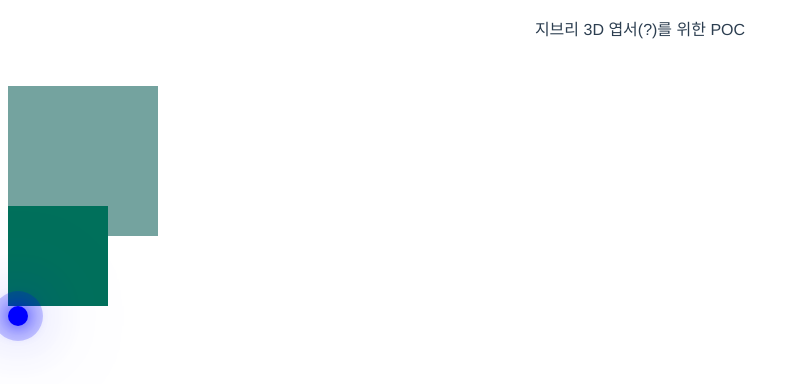
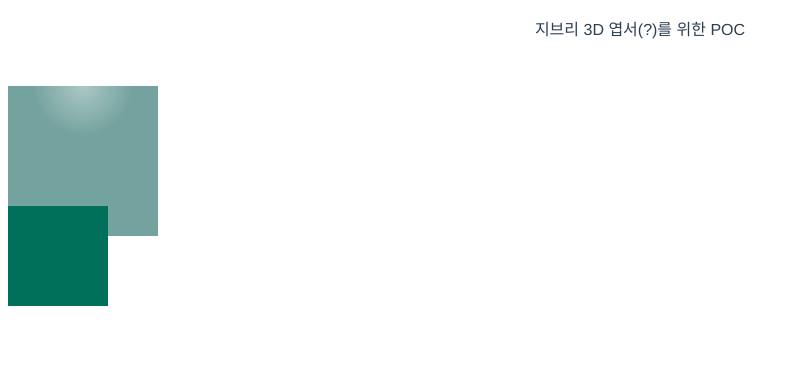
Before and after one commit to idoasisay/ghibli-fan-goods, a Vue app in the folder client/: page / in a window 1280 px wide. Shown: the top 384 px of the page, without its empty margins (0-807 px from the left). Built offline with nearby package versions, Linux system fonts and the light colour scheme.

Commit message:
practice glar effect

```diff
--- a/client/src/views/MainView.vue
+++ b/client/src/views/MainView.vue
@@ -4,7 +4,6 @@
     <div>
       <div class="circle" ref="cir" @mousemove="skew"></div>
       <div class="square" ref="squ" @mousemove="skew"></div>
-      <div class="cursor" ref="cur" @mousemove="curs"></div>
     </div>
   </div>
 </template>
@@ -33,38 +32,17 @@ export default {
       this.$refs.cir.style.setProperty("--mouse-y", e.clientY);
       this.$refs.squ.style.setProperty("--mouse-x", e.clientX);
       this.$refs.squ.style.setProperty("--mouse-y", e.clientY);
+      const x = e.pageX - this.$refs.cir.offsetLeft;
+      const y = e.pageY - this.$refs.cir.offsetTop;
+      this.$refs.cir.style.setProperty("--x", x + "px");
+      this.$refs.cir.style.setProperty("--y", y + "px");
       console.log(e.clientY);
-    },
-    curs: function (e) {
-      let x = e.pageX;
-      let y = e.pageY;
-      this.$refs.cur.style.top = y + "px";
-      this.$refs.cur.style.left = x + "px";
     },
   },
 };
 </script>
 
 <style scoped>
-.cursor {
-  z-index: 999;
-  position: fixed;
-  background-color: blue;
-  width: 20px;
-  height: 20px;
-  border-radius: 50px;
-  box-shadow: 0 0 20px blue, 0 0 60px blue, 0 0 100px blue;
-}
-.cursor:before {
-  content: "";
-  position: absolute;
-  background-color: blue;
-  width: 50px;
-  height: 50px;
-  opacity: 0.2;
-  transform: translate(-50%, -30%);
-  border-radius: 50%;
-}
 .circle {
   width: 150px;
   height: 150px;
@@ -76,6 +54,23 @@ export default {
     rotateY(calc((var(--mouse-x) - 70) * 0.1deg));
   transition: transform 0.5 ease;
   animation: animateColor 5s linear infinite;
+}
+.circle::before {
+  --size: 0;
+  content: "";
+  position: absolute;
+  left: var(--x);
+  top: var(--y);
+  width: 100px;
+  height: 100px;
+  filter: brightness(1.2) contrast(100);
+  opacity: 0.4;
+  background: radial-gradient(circle closest-side, #a3b1f1, transparent);
+  transform: translate(-50%, -50%);
+  transition: all 0.2s ease, left 0s, top 0s;
+}
+.circle:hover::before {
+  --size: 200px;
 }
 .square {
   display: flex;
```
